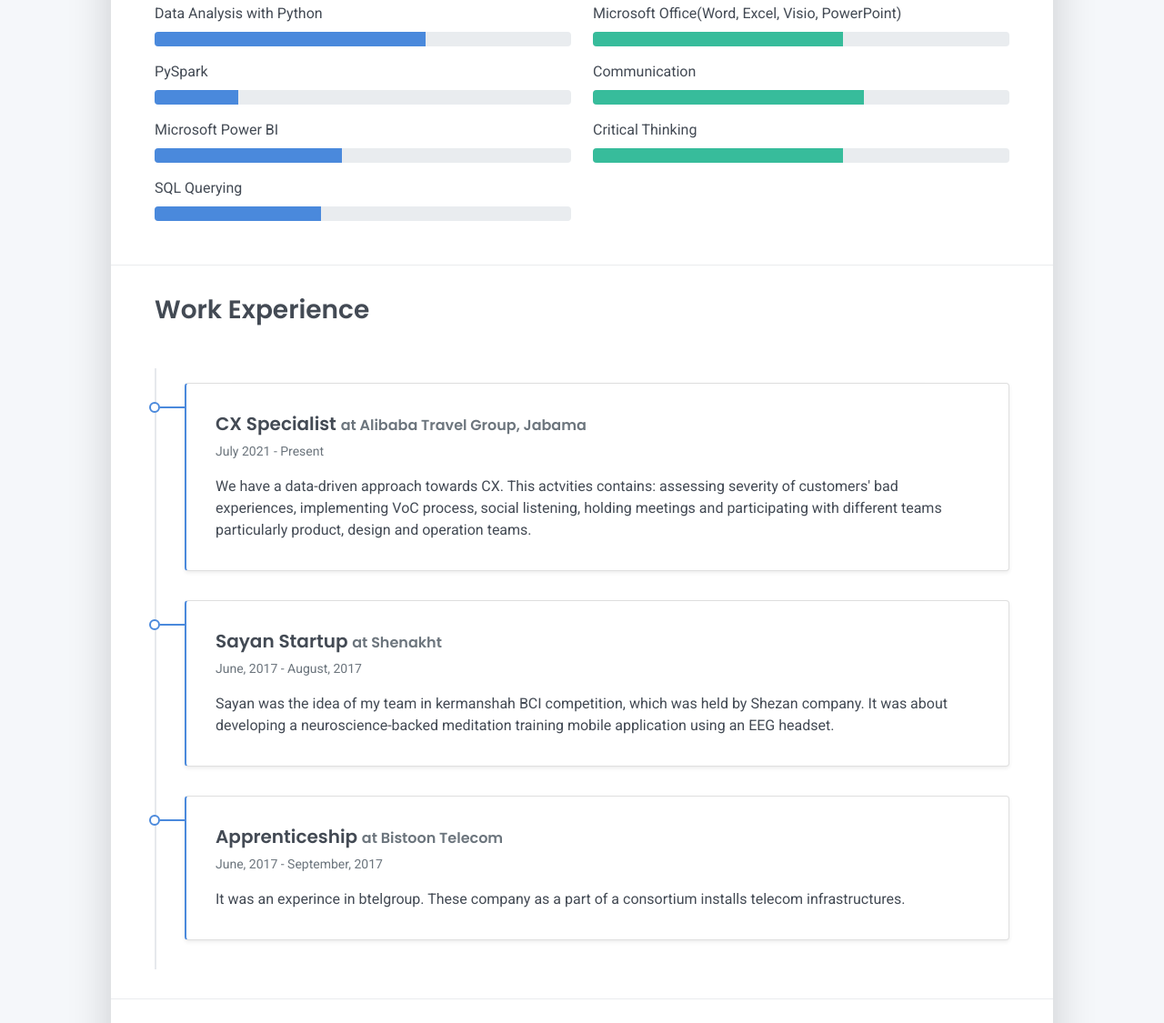
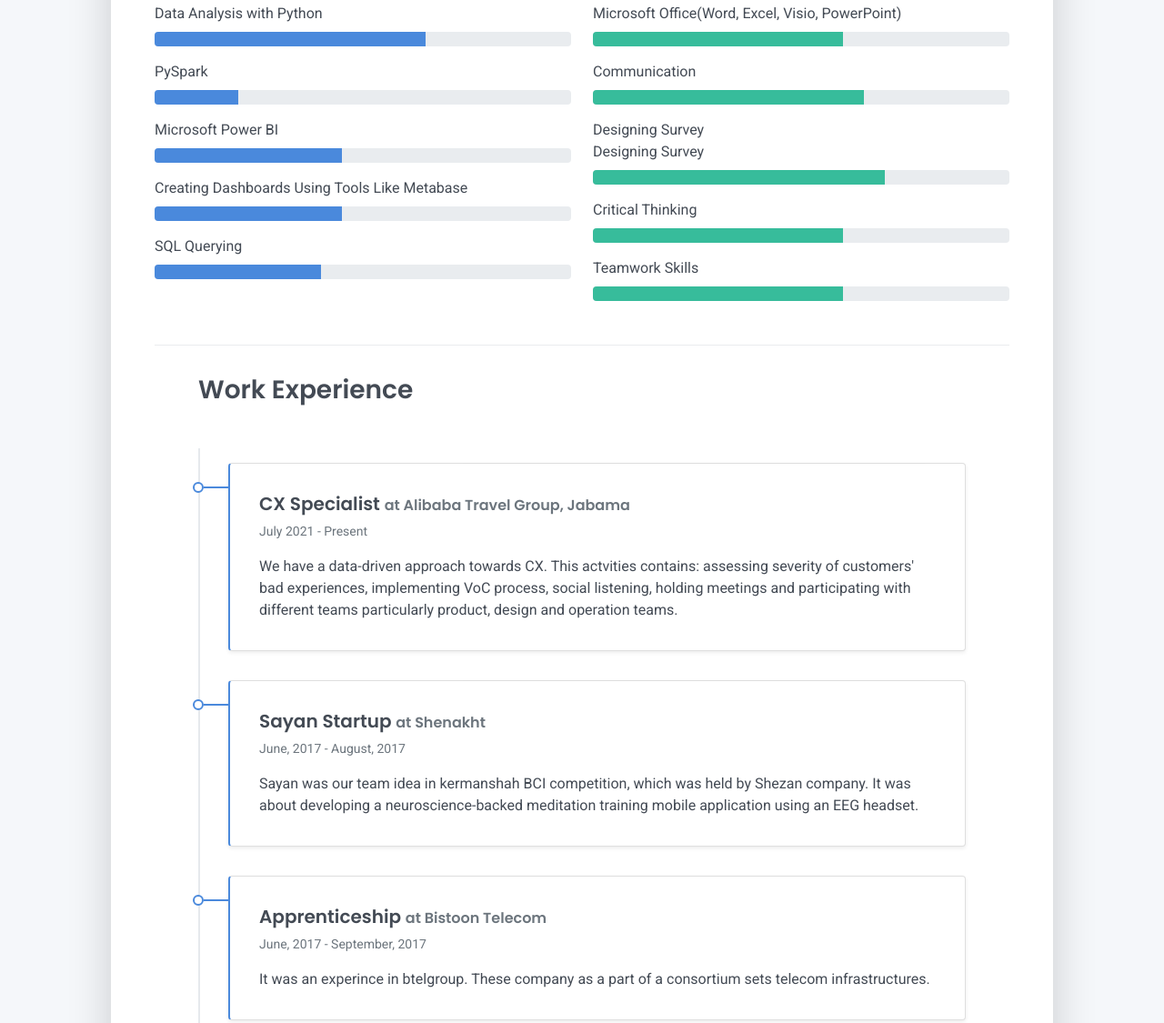
Before and after one commit to e-Sohrab/e-Sohrab.github.io, a plain HTML site: page index.html in a window 1280 px wide. Shown: the part 706-1831 px from the top of the page at 91% size. Drawn offline with Linux system fonts and the light colour scheme.

Commit message:
Update index.html

```diff
--- a/index.html
+++ b/index.html
@@ -117,6 +117,11 @@
             <div class="progress-bar bg-primary" role="progressbar" data-aos="zoom-in-right" data-aos-delay="200" data-aos-anchor=".skills-section" style="width: 45%" aria-valuenow="45" aria-valuemin="0" aria-valuemax="100"></div>
           </div>
         </div>
+		<div class="mb-2"><span>Creating Dashboards Using Tools Like Metabase</span>
+          <div class="progress my-1">
+            <div class="progress-bar bg-primary" role="progressbar" data-aos="zoom-in-right" data-aos-delay="200" data-aos-anchor=".skills-section" style="width: 45%" aria-valuenow="45" aria-valuemin="0" aria-valuemax="100"></div>
+          </div>
+        </div>
         <div class="mb-2"><span>SQL Querying</span>
           <div class="progress my-1">
             <div class="progress-bar bg-primary" role="progressbar" data-aos="zoom-in-right" data-aos-delay="300" data-aos-anchor=".skills-section" style="width: 40%" aria-valuenow="40" aria-valuemin="0" aria-valuemax="100"></div>
@@ -134,7 +139,18 @@
             <div class="progress-bar bg-success" role="progressbar" data-aos="zoom-in-right" data-aos-delay="500" data-aos-anchor=".skills-section" style="width: 65%" aria-valuenow="65" aria-valuemin="0" aria-valuemax="100"></div>
           </div>
         </div>
+		<div class="mb-2"><span>Designing Survey</span>
+		<div class="mb-2"><span>Designing Survey</span>
+          <div class="progress my-1">
+            <div class="progress-bar bg-success" role="progressbar" data-aos="zoom-in-right" data-aos-delay="500" data-aos-anchor=".skills-section" style="width: 70%" aria-valuenow="70" aria-valuemin="0" aria-valuemax="100"></div>
+          </div>
+        </div>
         <div class="mb-2"><span>Critical Thinking</span>
+          <div class="progress my-1">
+            <div class="progress-bar bg-success" role="progressbar" data-aos="zoom-in-right" data-aos-delay="600" data-aos-anchor=".skills-section" style="width: 60%" aria-valuenow="60" aria-valuemin="0" aria-valuemax="100"></div>
+          </div>
+        </div>
+		<div class="mb-2"><span>Teamwork Skills</span>
           <div class="progress my-1">
             <div class="progress-bar bg-success" role="progressbar" data-aos="zoom-in-right" data-aos-delay="600" data-aos-anchor=".skills-section" style="width: 60%" aria-valuenow="60" aria-valuemin="0" aria-valuemax="100"></div>
           </div>
@@ -157,14 +173,14 @@
         <div class="card-body">
           <div class="h5 mb-1">Sayan Startup <span class="text-muted h6">at Shenakht</span></div>
           <div class="text-muted text-small mb-2">June, 2017 - August, 2017</div>
-          <div>Sayan was the idea of my team in kermanshah BCI competition, which was held by Shezan company. It was about developing a neuroscience-backed meditation training mobile application using an EEG headset.</div>
+          <div>Sayan was our team idea in kermanshah BCI competition, which was held by Shezan company. It was about developing a neuroscience-backed meditation training mobile application using an EEG headset.</div>
         </div>
       </div>
       <div class="timeline-card timeline-card-primary card shadow-sm">
         <div class="card-body">
           <div class="h5 mb-1">Apprenticeship <span class="text-muted h6">at Bistoon Telecom</span></div>
           <div class="text-muted text-small mb-2">June, 2017 - September, 2017</div>
-          <div>It was an experince in btelgroup. These company as a part of a consortium installs telecom infrastructures.</div>
+          <div>It was an experince in btelgroup. These company as a part of a consortium sets telecom infrastructures.</div>
         </div>
       </div>
 
```
